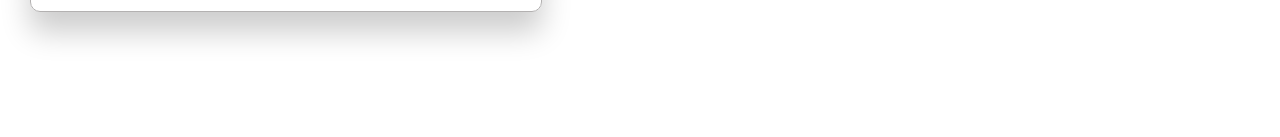
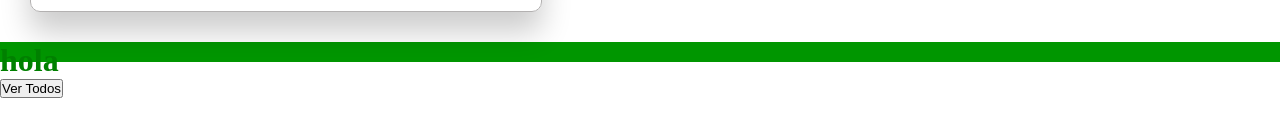
Before and after one commit to JairoECC/GOL, a PHP site: page /estadisticas/rojas.php in a window 1280 px wide. Shown: the part 288-425 px from the top of the page. Run offline with PHP 8.4, Linux system fonts and the light colour scheme; the visitor is signed in with stand-in values (Sample User, id 1); data that the repository does not hold is empty.

Commit message:
agrege dos archivos

```diff
--- a/estadisticas/rojas.php
+++ b/estadisticas/rojas.php
@@ -161,5 +161,9 @@
 			</table>
 		</div>
 	</div>
+<div class="panel-final">
+	<h1>hola</h1>
+	<input type="button" value="Ver Todos">
+</div>
 </body>
 </html>
--- a/estilos/stylegoleador.css
+++ b/estilos/stylegoleador.css
@@ -122,3 +122,12 @@ a:hover{
 .buttonIngresar:hover{
     background-color: rgb(0, 150, 0);
 }
+.panel-final{
+    background-color: rgb(0, 150, 0);
+    color: green;
+    width: 100%;
+    height: 20px;
+}
+.panel-final input{
+
+}
```
